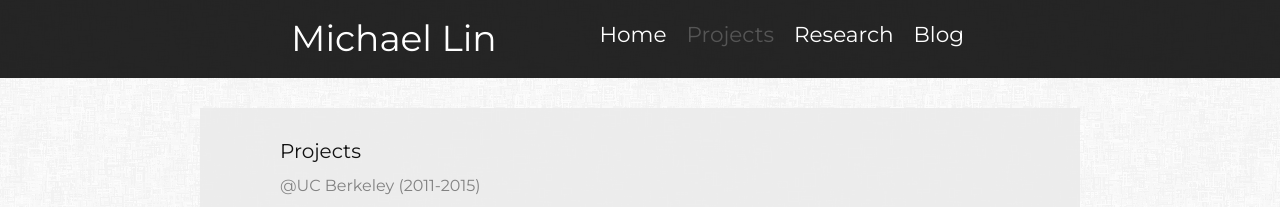
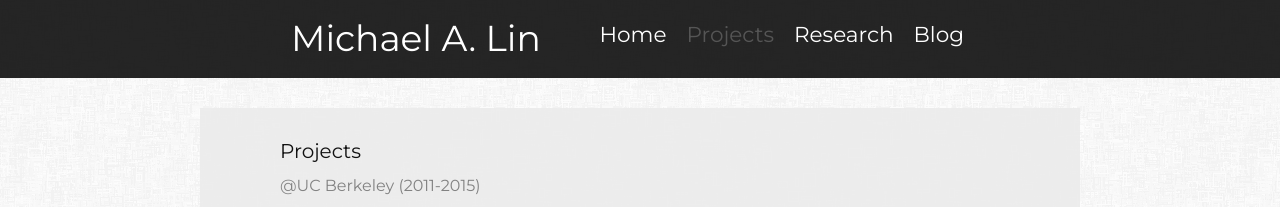
Before and after one commit to michaellin/old-site, a Jekyll site: the page built from projects.html, in a window 1280 px wide. Shown: the top 207 px of the page. Built offline with Jekyll 4.4.1, drawn with Linux system fonts in a browser that asks for light colours.

Commit message:
changing my title name

```diff
--- a/_includes/header.html
+++ b/_includes/header.html
@@ -12,7 +12,7 @@
             <span class="glyphicon glyphicon-list"></span>
             Menu
           </button>
-          <h1 class="site-title"> Michael Lin </h1>
+          <h1 class="site-title"> Michael A. Lin </h1>
         </div> <!-- navbar-header -->
 
         <div class="collapse navbar-collapse" id="collapse">
--- a/projects.html
+++ b/projects.html
@@ -42,7 +42,7 @@ layout: default
                     <div class="col-md-6 col-xs-12">
                         <div class="ih-item square colored effect6 from_top_and_bottom project-cell">
                             <a href="{{ "/projects/controls.html" | prepend: site.baseurl }}">
-                                <div class="img"><img src="{{ "/images/projects/Controls/InvPendulum.png" | prepend: site.baseurl }}" alt="Inverted Pendulum image"></div>
+                                <div class="img"><img src="{{ "/images/projects/Controls/InvPendulum.jpeg" | prepend: site.baseurl }}" alt="Inverted Pendulum image"></div>
                                 <div class="info">
                                     <h3> Feedback Control </h3>
                                     <p> Lab projects on magnetic levitation and inverted pendulum. </p>
```
Also changed, not shown: 1 other file.
